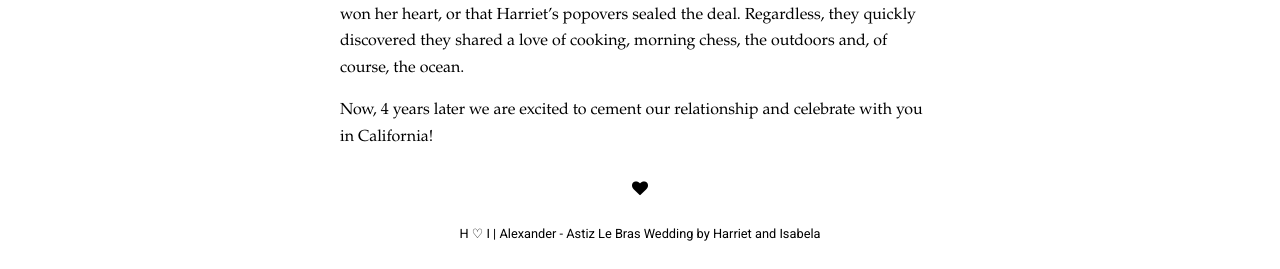
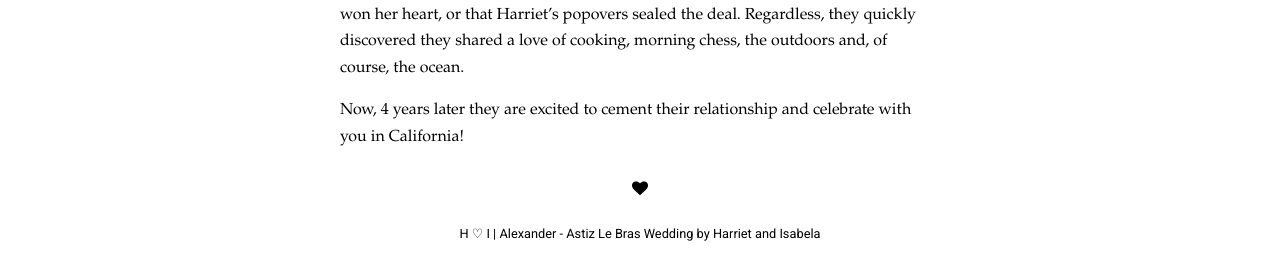
Before and after one commit to halexand/wedding, a Jekyll site: the page built from _posts/2017-10-01-OurStory.md, in a window 1280 px wide and 1055 px high. Shown: the part 783-1052 px from the top of the window. Built offline with Jekyll 4.4.1, drawn with Linux system fonts in a browser that asks for light colours; nearby versions of some CDN libraries.

Commit message:
Making consistent pronouns.

```diff
--- a/_posts/2017-10-01-OurStory.md
+++ b/_posts/2017-10-01-OurStory.md
@@ -16,4 +16,4 @@ Izi thinks it was an Indian dinner she cooked for Harriet after kicking her hous
 
 Some might argue that it was when Isabela taught Harriet to windsurf that she really won her heart, or that Harriet's popovers sealed the deal. Regardless, they quickly discovered they shared a love of cooking, morning chess, the outdoors and, of course, the ocean.
 
-Now, 4 years later we are excited to cement our relationship and celebrate with you in California!
+Now, 4 years later they are excited to cement their relationship and celebrate with you in California!
```
